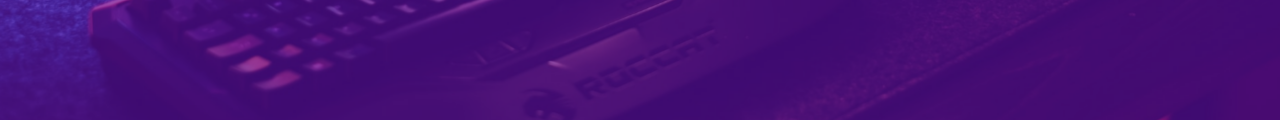
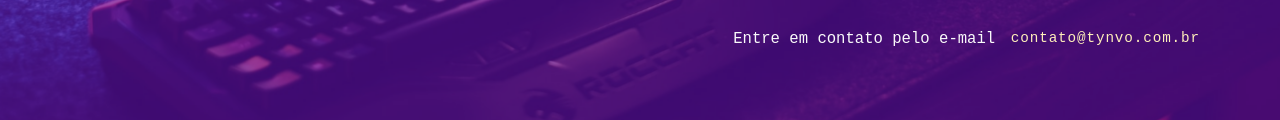
Before and after one commit to LeandroKlug/tynvo, a plain HTML site: page index.html in a window 1280 px wide. Shown: the part 592-712 px from the top of the page. Drawn offline with Linux system fonts and the light colour scheme.

Commit message:
adicionando contato

```diff
--- a/index.html
+++ b/index.html
@@ -39,6 +39,10 @@
             <h1>Somos movidos por Tecnologia</h1>
             <button><span>Saiba mais</span></button>
           </div>
+          <div class="contato">
+            <p>Entre em contato pelo e-mail</p>
+            <a href="mailto:contato@tynvo.com.br"><pre>contato@tynvo.com.br</pre></a>
+          </div>
           <div class="logo">
             <p>Tynvo</p>
           </div>
--- a/style.css
+++ b/style.css
@@ -114,3 +114,28 @@ header{
     color: #fafafa;
     letter-spacing: 0.05em;
 }
+
+.contato{
+    display: flex;
+    position: absolute;
+    bottom: 10em;
+    right: 5em;
+}
+
+.contato p{
+    color: #fafafa;
+    font-family: monospace;
+    font-size: 1.2em;
+    margin-right: 1em;
+}
+
+.contato a{
+    text-decoration: none;
+    color: #FFEFBA;
+    font-size: 1.1em;
+    letter-spacing: 0.05em;
+}
+
+.contato a:hover{
+    border-bottom: 1px solid #fafafa;
+}
```
